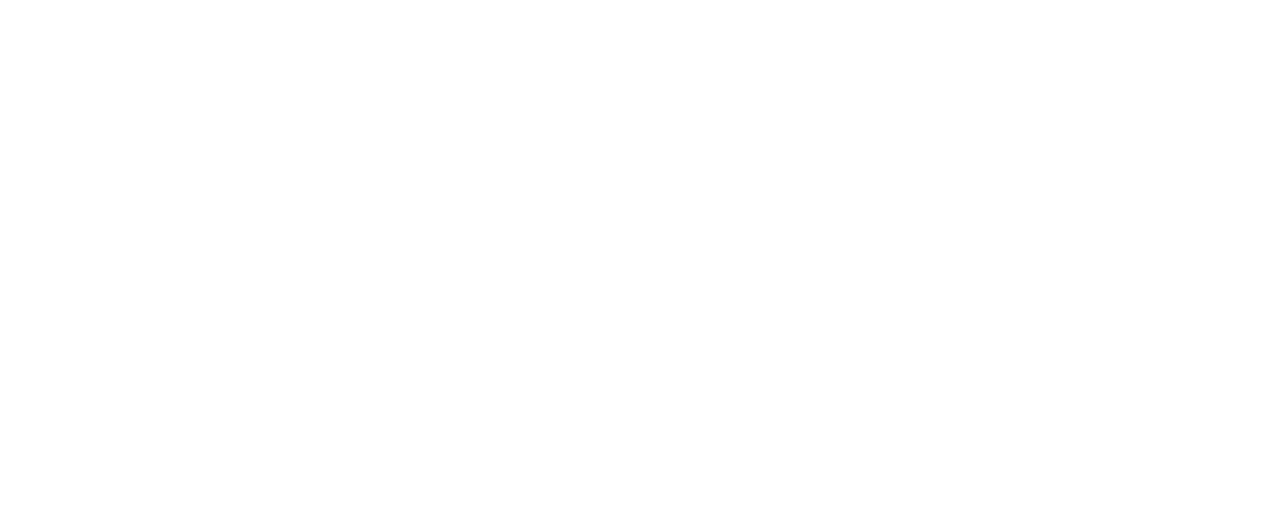
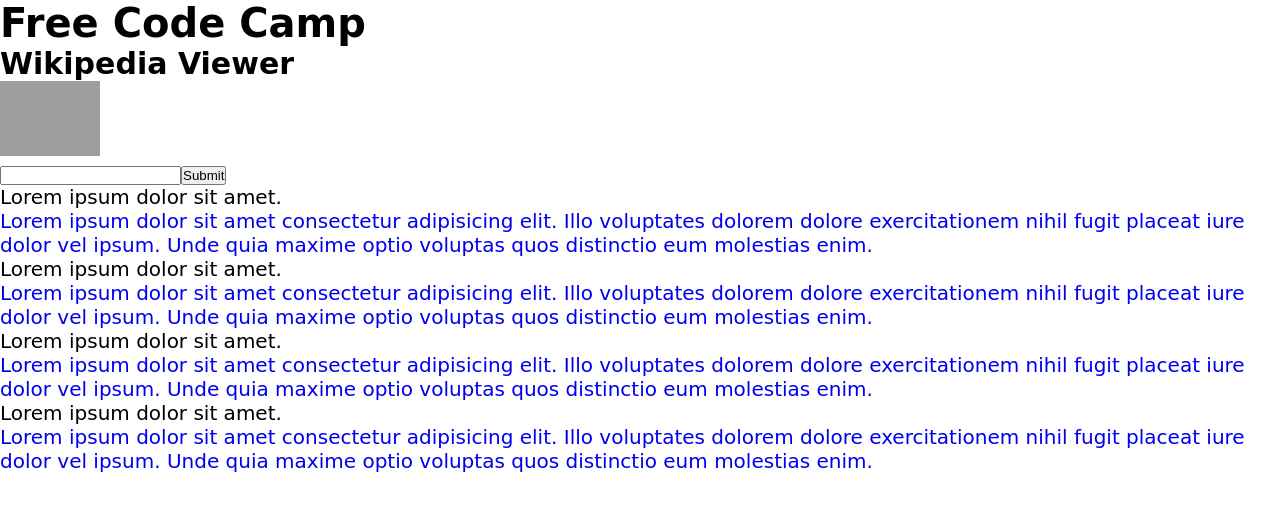
Before and after one commit to GeekBrucy/fcc-wikipedia-viewer, a plain HTML site: page index.html in a window 1280 px wide. Drawn offline with Linux system fonts and the light colour scheme; grey boxes are pictures that could not be loaded; a web font is replaced by a local one.

Commit message:
finish structure

```diff
--- a/css/style.css
+++ b/css/style.css
@@ -0,0 +1,6 @@
+html, body {
+  font-family: 'Kavivanar', cursive, sans-serif;
+  font-size: 20px;
+  height: 100%;
+  overflow: auto;
+}
--- a/index.html
+++ b/index.html
@@ -5,11 +5,45 @@
   <meta name="viewport" content="width=device-width, initial-scale=1.0">
   <meta http-equiv="X-UA-Compatible" content="ie=edge">
   <title>Document</title>
+  <link href="https://fonts.googleapis.com/css?family=Kavivanar" rel="stylesheet">
   <link rel="stylesheet" href="./css/myReset.css">
   <link rel="stylesheet" href="./css/style.css">
 </head>
 <body>
-
+  <div class="container">
+    <header class="pg-header">
+      <div class="header-text">
+        <h1>Free Code Camp</h1>
+        <h2>Wikipedia Viewer</h2>
+      </div>
+      <div class="header-img">
+        <img src="https://upload.wikimedia.org/wikipedia/commons/5/53/Wikipedia-logo-en-big.png" width="100" alt="">
+      </div>
+    </header>
+    <section class="pg-content">
+      <div class="search-bar">
+        <input type="text"><button>Submit</button>
+      </div>
+      <div class="result">
+        <div class="result-title">Lorem ipsum dolor sit amet.</div>
+        <div class="result-body">
+          <a href="#">Lorem ipsum dolor sit amet consectetur adipisicing elit. Illo voluptates dolorem dolore exercitationem nihil fugit placeat iure dolor vel ipsum. Unde quia maxime optio voluptas quos distinctio eum molestias enim.</a>
+        </div>
+        <div class="result-title">Lorem ipsum dolor sit amet.</div>
+        <div class="result-body">
+          <a href="#">Lorem ipsum dolor sit amet consectetur adipisicing elit. Illo voluptates dolorem dolore exercitationem nihil fugit placeat iure dolor vel ipsum. Unde quia maxime optio voluptas quos distinctio eum molestias enim.</a>
+        </div>
+        <div class="result-title">Lorem ipsum dolor sit amet.</div>
+        <div class="result-body">
+          <a href="#">Lorem ipsum dolor sit amet consectetur adipisicing elit. Illo voluptates dolorem dolore exercitationem nihil fugit placeat iure dolor vel ipsum. Unde quia maxime optio voluptas quos distinctio eum molestias enim.</a>
+        </div>
+        <div class="result-title">Lorem ipsum dolor sit amet.</div>
+        <div class="result-body">
+          <a href="#">Lorem ipsum dolor sit amet consectetur adipisicing elit. Illo voluptates dolorem dolore exercitationem nihil fugit placeat iure dolor vel ipsum. Unde quia maxime optio voluptas quos distinctio eum molestias enim.</a>
+        </div>
+      </div>
+    </section>
+  </div>
   <script src="./js/main.js"></script>
 </body>
 </html>
```
